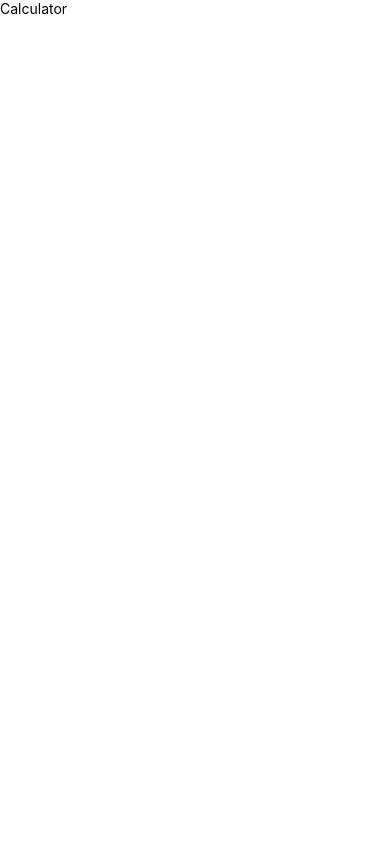
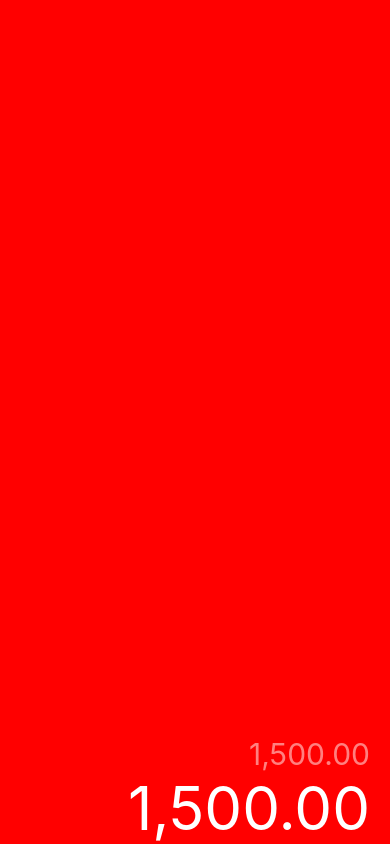
Before and after one commit to silviafer-dev/Calculator, a React Native app: screen / in a window 390 px wide. Built offline with nearby package versions, Linux system fonts and the light colour scheme.

Commit message:
Add first text for the display style

```diff
--- a/App.tsx
+++ b/App.tsx
@@ -1,10 +1,12 @@
 import React from 'react';
-import {SafeAreaView} from 'react-native';
+import {SafeAreaView, StatusBar} from 'react-native';
 import {CalculatorScreen} from './src/screens/CalculatorScreen';
+import {styles} from './src/theme/appTheme';
 
 const App = () => {
   return (
-    <SafeAreaView>
+    <SafeAreaView style={styles.fondo}>
+      <StatusBar backgroundColor="black" barStyle="light-content" />
       <CalculatorScreen />
     </SafeAreaView>
   );
--- a/src/screens/CalculatorScreen.tsx
+++ b/src/screens/CalculatorScreen.tsx
@@ -1,10 +1,12 @@
 import React from 'react';
 import {Text, View} from 'react-native';
+import {styles} from '../theme/appTheme';
 
 export const CalculatorScreen = () => {
   return (
-    <View>
-      <Text>Calculator</Text>
+    <View style={styles.calculadoraContainer}>
+      <Text style={styles.resultadoPequeno}>1,500.00</Text>
+      <Text style={styles.resultado}>1,500.00</Text>
     </View>
   );
 };
--- /dev/null
+++ b/src/theme/appTheme.tsx
@@ -0,0 +1,24 @@
+import {StyleSheet} from 'react-native';
+
+export const styles = StyleSheet.create({
+  fondo: {
+    flex: 1,
+    backgroundColor: 'black',
+  },
+  calculadoraContainer: {
+    flex: 1,
+    paddingHorizontal: 20,
+    backgroundColor: 'red',
+    justifyContent: 'flex-end',
+  },
+  resultado: {
+    color: 'white',
+    fontSize: 60,
+    textAlign: 'right',
+  },
+  resultadoPequeno: {
+    color: 'rgba(255,255,255,0.5)',
+    fontSize: 30,
+    textAlign: 'right',
+  },
+});
```
Also changed, not shown: .prettierrc.js.
